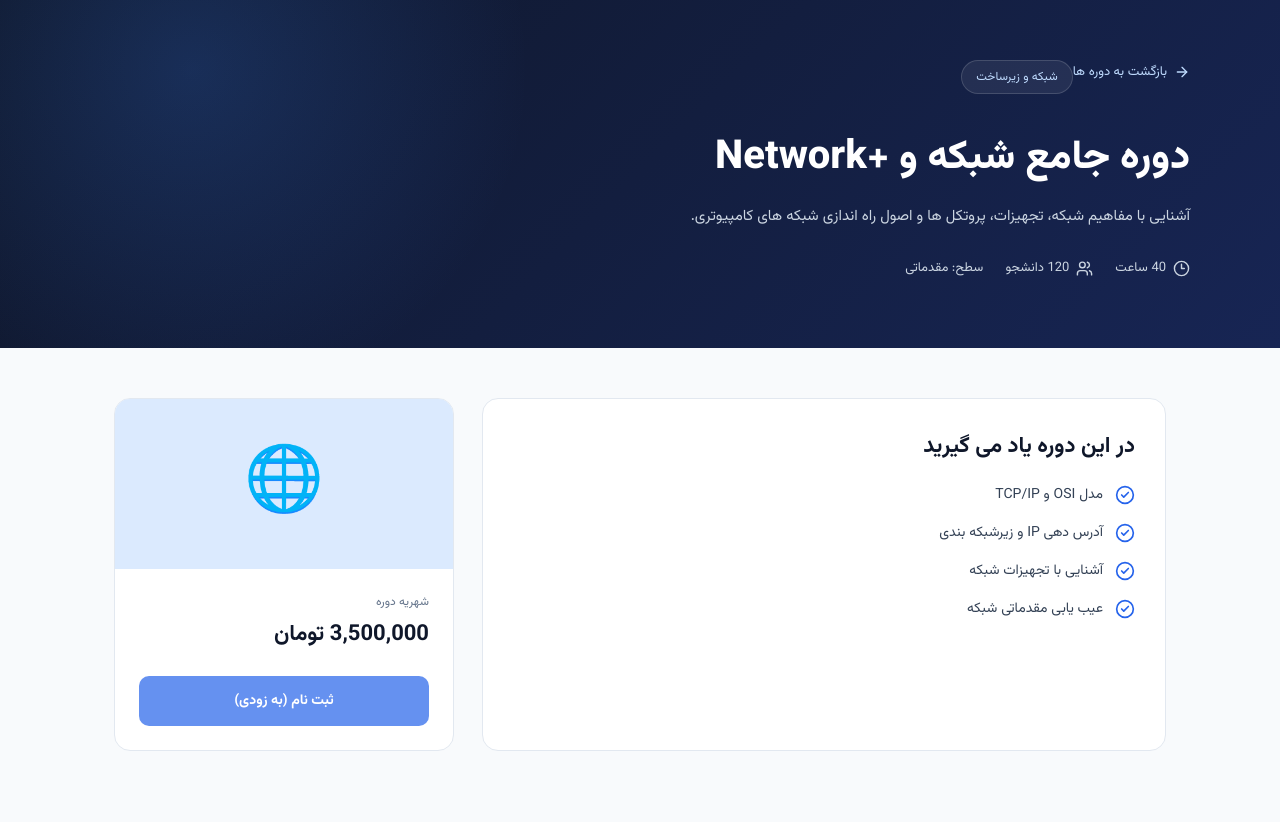
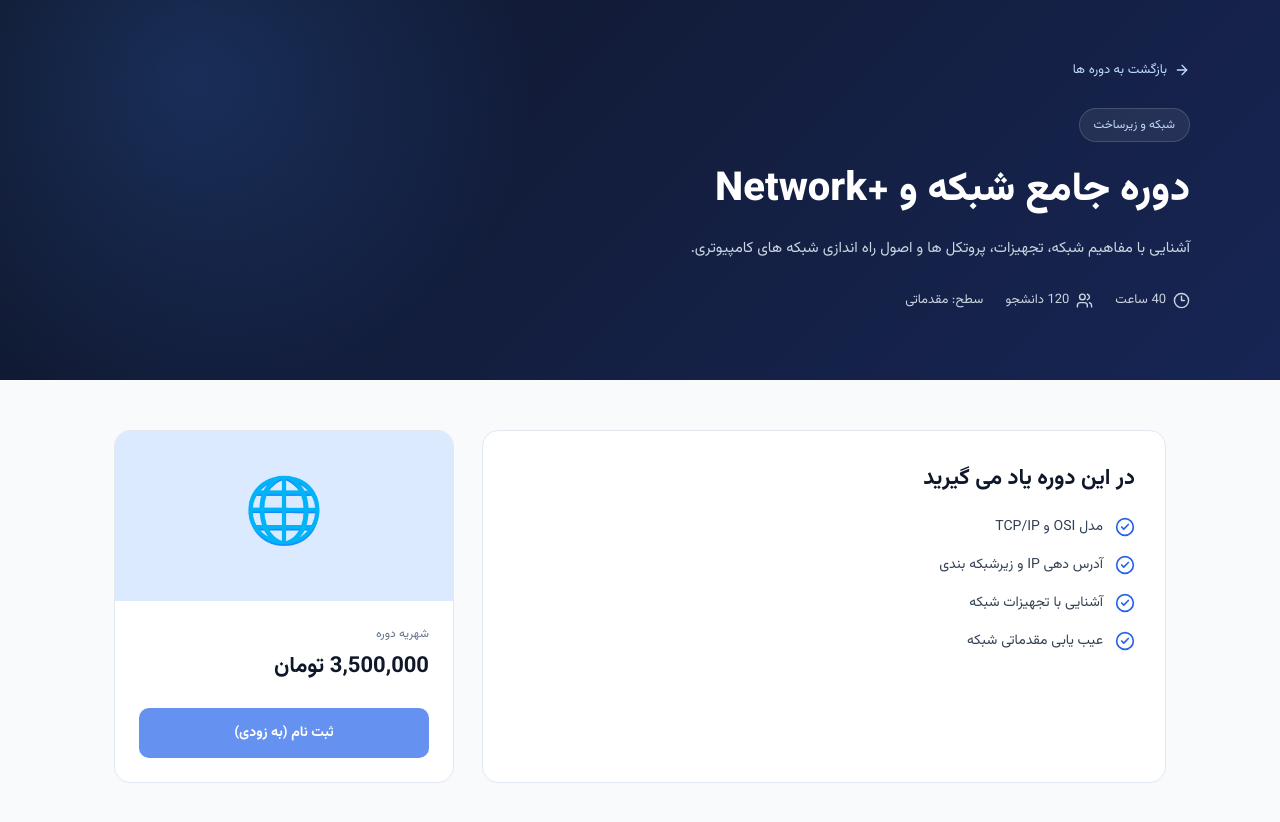
Before and after one commit to ali-tz-2004/skillhub-academy, a Next.js app: page /network/courses/network-plus in a window 1280 px wide. Shown: the top 822 px of the page. Built offline with nearby package versions, Linux system fonts and the light colour scheme.

Commit message:
style: place category badge below back link on course page

```diff
--- a/src/app/network/courses/[slug]/page.module.scss
+++ b/src/app/network/courses/[slug]/page.module.scss
@@ -32,9 +32,10 @@
 }
 
 .back {
-  display: inline-flex;
+  display: flex;
   align-items: center;
   gap: 7px;
+  width: fit-content;
   margin-bottom: 28px;
   color: #bfdbfe;
   font-size: 13px;
```
